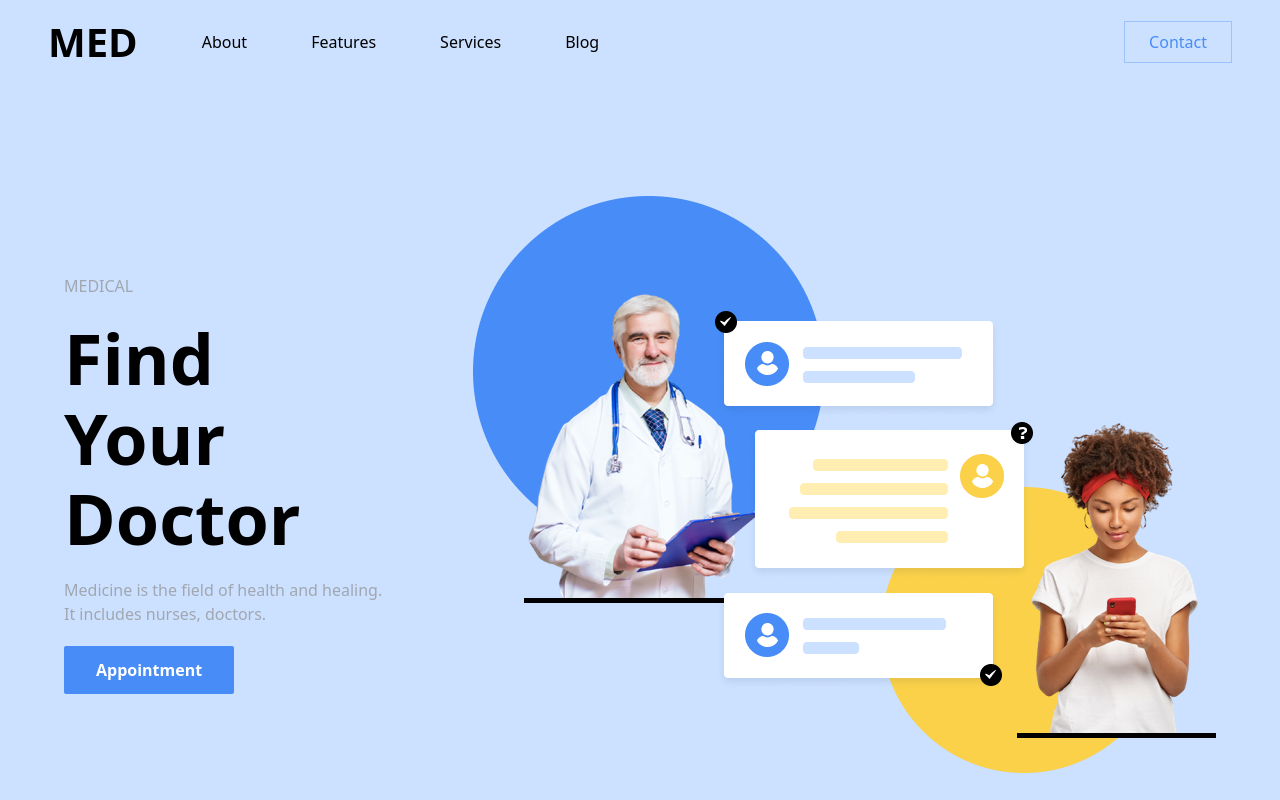
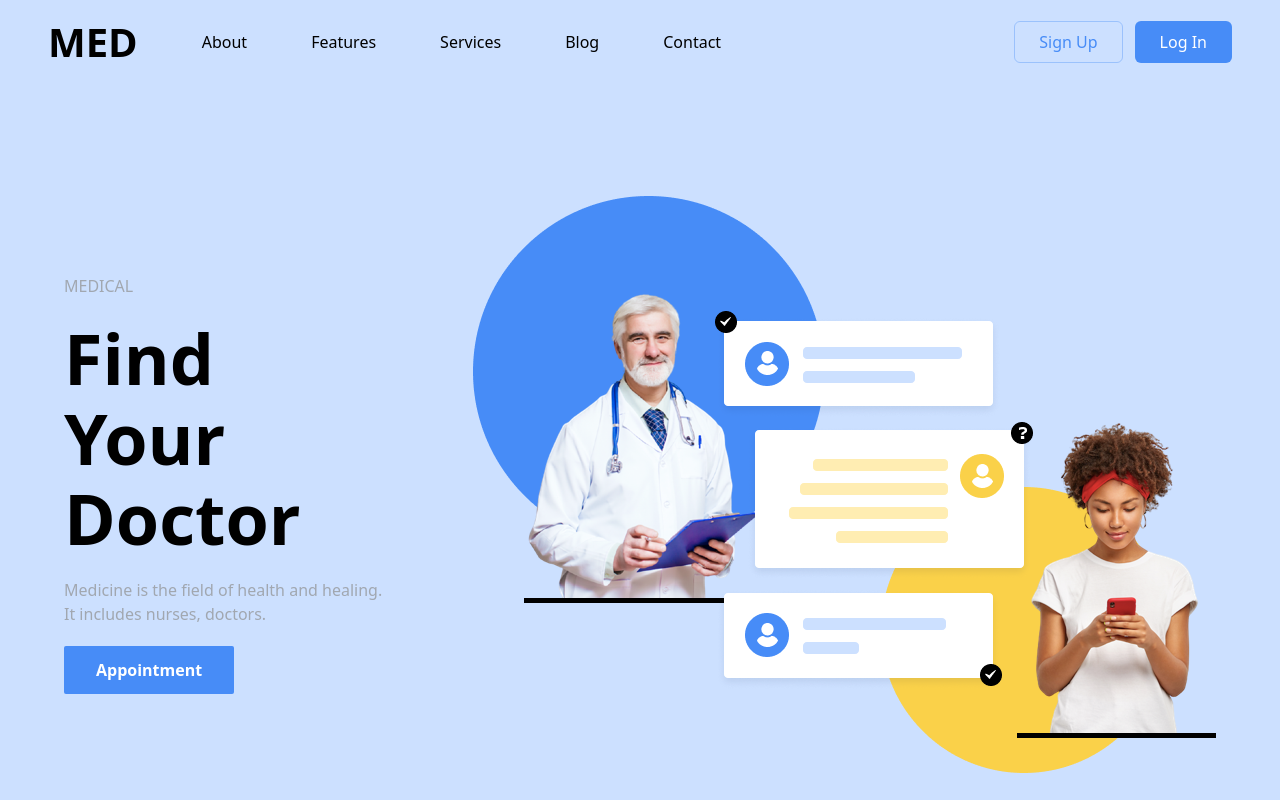
Before and after one commit to Andreyhuey/medilifi, a React (Vite) app: page / in a window 1280 px wide. Shown: the top 800 px of the page. Built offline with nearby package versions, Linux system fonts and the light colour scheme.

Commit message:
Portal links added to navbar

```diff
--- a/src/components/Navbar.tsx
+++ b/src/components/Navbar.tsx
@@ -80,18 +80,42 @@ const Navbar = () => {
           >
             Blog
           </Link>
-        </ul>
-        <Button
-          className="text-[#478CF7] border-[1px] border-[#478df75e] px-6 py-2 hover:scale-110 trans"
+          <Link
             activeClass="active"
             to="contact"
             spy={true}
             smooth={true}
             offset={50}
             duration={500}
+            className="hover:cursor-pointer hover:scale-110 trans"
           >
             Contact
+          </Link>
+        </ul>
+        <div className="flex gap-3">
+          <Button
+            className="text-[#478CF7] border-[1px] border-[#478df75e] px-6 py-2 hover:scale-110 trans rounded-md"
+            activeClass="active"
+            to="sign-up"
+            spy={true}
+            smooth={true}
+            offset={50}
+            duration={500}
+          >
+            Sign Up
           </Button>
+          <Button
+            className="bg-[#478CF7] text-white border-[1px] border-[#478df75e] px-6 py-2 hover:scale-110 trans rounded-md"
+            activeClass="active"
+            to="log-in"
+            spy={true}
+            smooth={true}
+            offset={50}
+            duration={500}
+          >
+            Log In
+          </Button>
+        </div>
       </div>
 
       {/* for phones */}
@@ -118,7 +142,7 @@ const Navbar = () => {
 
       {nav && (
         <div className="h-screen bg-[#CCE0FF]">
-          <div className="flex flex-col gap-16 items-center h-screen pt-10">
+          <div className="flex flex-col gap-10 items-center h-screen pt-10">
             <Link
               activeClass="active"
               to=""
@@ -174,9 +198,8 @@ const Navbar = () => {
             >
               Blog
             </Link>
-
             <Link
-              className="text-[#478CF7] border-[1px] border-[#478df75e] px-6 py-2 trans"
+              className="hover:cursor-pointer"
               activeClass="active"
               to="contact"
               spy={true}
@@ -186,6 +209,28 @@ const Navbar = () => {
             >
               Contact
             </Link>
+            <Button
+              className="text-[#478CF7] border-[1px] border-[#478df75e] px-6 py-2 hover:scale-110 trans rounded-md"
+              activeClass="active"
+              to="sign-up"
+              spy={true}
+              smooth={true}
+              offset={50}
+              duration={500}
+            >
+              Sign Up
+            </Button>
+            <Button
+              className="bg-[#478CF7] text-white border-[1px] border-[#478df75e] px-6 py-2 hover:scale-110 trans rounded-md"
+              activeClass="active"
+              to="log-in"
+              spy={true}
+              smooth={true}
+              offset={50}
+              duration={500}
+            >
+              Log In
+            </Button>
           </div>
         </div>
       )}
```
Lines whose indentation alone changed are shown as unchanged.
